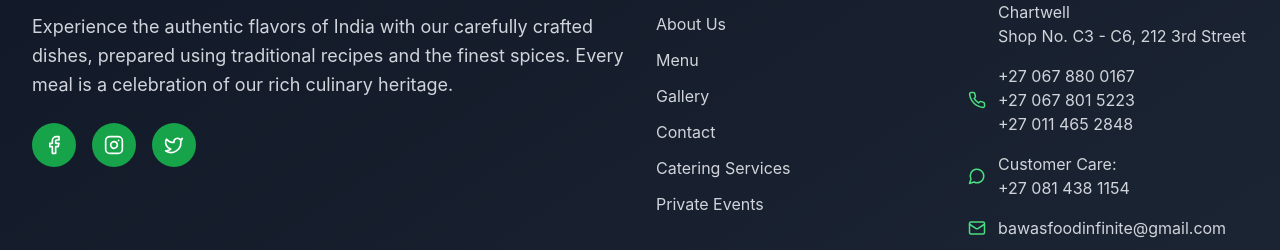
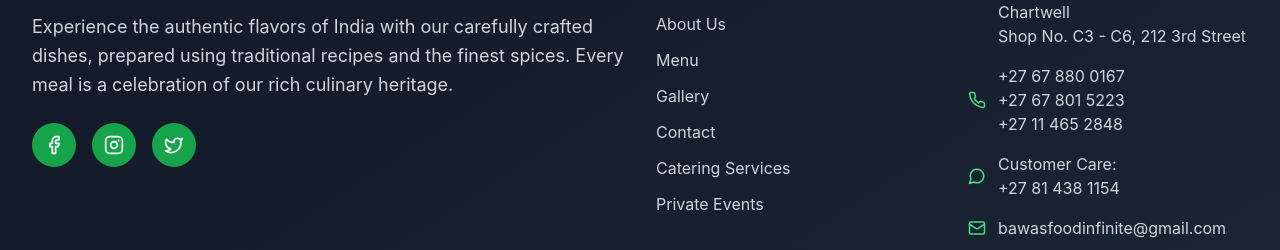
Before and after one commit to Goutham-9060/1stproject, a React (Vite) app: page / in a window 1280 px wide. Shown: the part 9996-10246 px from the top of the page. Built offline with nearby package versions, Linux system fonts and the light colour scheme.

Commit message:
Updated Footer.tsx

```diff
--- a/src/components/Footer.tsx
+++ b/src/components/Footer.tsx
@@ -98,16 +98,16 @@ const Footer: React.FC = () => {
               <div className="flex items-center space-x-3">
                 <Phone className="text-green-400 flex-shrink-0" size={18} />
                 <div>
-                  <p className="text-gray-300">+27 067 880 0167</p>
-                  <p className="text-gray-300">+27 067 801 5223</p>
-                  <p className="text-gray-300">+27 011 465 2848</p>
+                  <p className="text-gray-300">+27 67 880 0167</p>
+                  <p className="text-gray-300">+27 67 801 5223</p>
+                  <p className="text-gray-300">+27 11 465 2848</p>
                 </div>
               </div>
               <div className="flex items-center space-x-3">
                 <MessageCircle className="text-green-400 flex-shrink-0" size={18} />
                 <div>
                   <p className="text-gray-300">Customer Care:</p>
-                  <p className="text-gray-300">+27 081 438 1154</p>
+                  <p className="text-gray-300">+27 81 438 1154</p>
                 </div>
               </div>
               <div className="flex items-center space-x-3">
```
